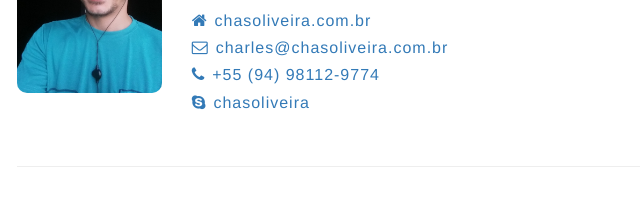
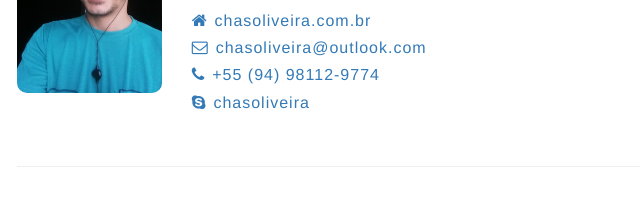
Before and after one commit to chasoliveira/chasoliveira.github.io, a plain HTML site: page index.html in a window 1280 px wide. Shown: the part 218-422 px from the top of the page, 114-754 px from the left. Drawn offline with nearby package versions, Linux system fonts and the light colour scheme.

Commit message:
change email description

```diff
--- a/index.html
+++ b/index.html
@@ -40,7 +40,7 @@
 								<a href="/"><span class="social fa fa-home"></span>chasoliveira.com.br</a>
 							</li>
 							<li>
-								<a href="mailto:chasoliveira@outlook.com"><span class="social fa fa-envelope-o"></span>charles@chasoliveira.com.br</a>
+								<a href="mailto:chasoliveira@outlook.com"><span class="social fa fa-envelope-o"></span>chasoliveira@outlook.com</a>
 							</li>
 							<li>
 								<a href="/"><span class="social fa fa-phone"></span>+55 (94) 98112-9774</a>
```
